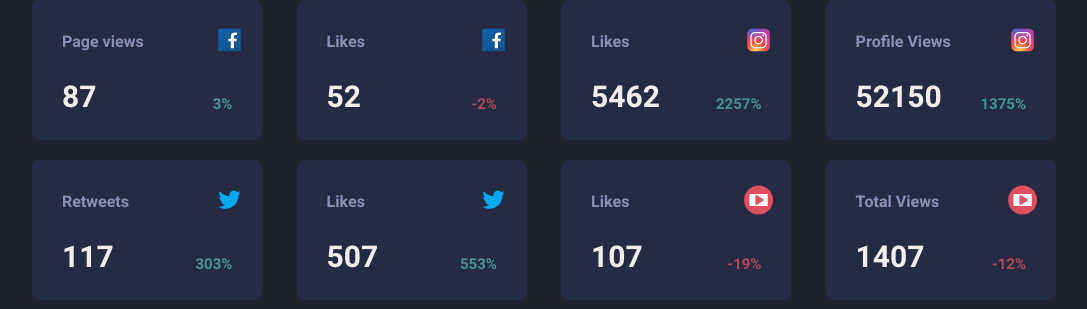
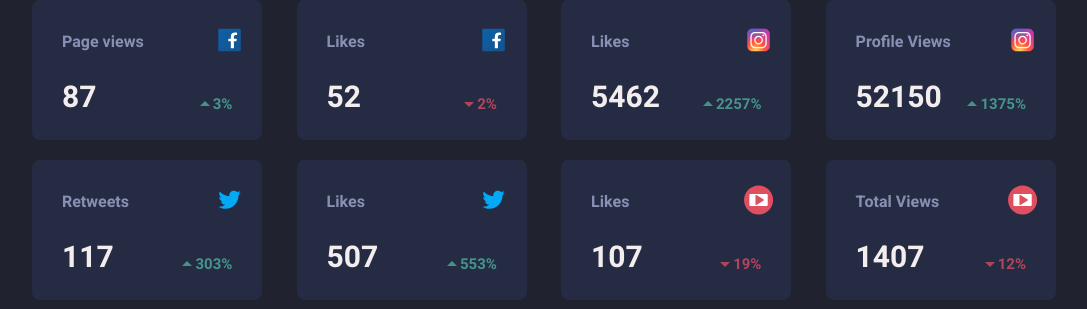
Before and after one commit to KacagoHollo/social-media-dashbord-react, a React (Create React App) app: page / in a window 1280 px wide. Shown: the part 488-797 px from the top of the page, without its empty margins (96-1183 px from the left). Built offline with nearby package versions, Linux system fonts and the light colour scheme; a web font is replaced by a local one.

Commit message:
arrow position/color

```diff
--- a/src/App.css
+++ b/src/App.css
@@ -395,6 +395,11 @@ body div.overview div.main-two div.over p {
   font-weight: 700;
 }
 
+body div.overview div.main-two div.over p svg {
+  position: absolute;
+  left: -20px;
+}
+
 body div.overview div.main-two div.over p.green {
   color: #46938c;
 }
--- a/src/App.scss
+++ b/src/App.scss
@@ -330,6 +330,11 @@
 
               font-size: 15px;
               font-weight: 700;
+
+              svg {
+                position: absolute;
+                left: -20px;
+              }
             }
 
             p.green {
--- a/src/components/Overview.jsx
+++ b/src/components/Overview.jsx
@@ -18,7 +18,7 @@ function Overview({event}) {
             <h1><span className='icons'>{smIcons[platName]}</span></h1>
             <h2 className='type'>{event.type}</h2>
             <h2 className='amount'>{event.amount}</h2>
-            <p className={event.modifier > 0 ? "green" : "red"}>{event.modifier + "%"}</p>
+            <p style={{ display: 'flex', alignItems: 'center' }} className={event.modifier > 0 ? "green" : "red"}>{event.modifier > 0 ? <ArrowDropUpIcon  style={{ color: "#46938c" }}></ArrowDropUpIcon> : <ArrowDropDownIcon style={{ color: "#b0455c" }}></ArrowDropDownIcon>}{Math.abs(event.modifier) + "%"}</p>
         </div>
     </>
   )
```
Also changed, not shown: 1 other file (tests, documents, lock files or other folders).
